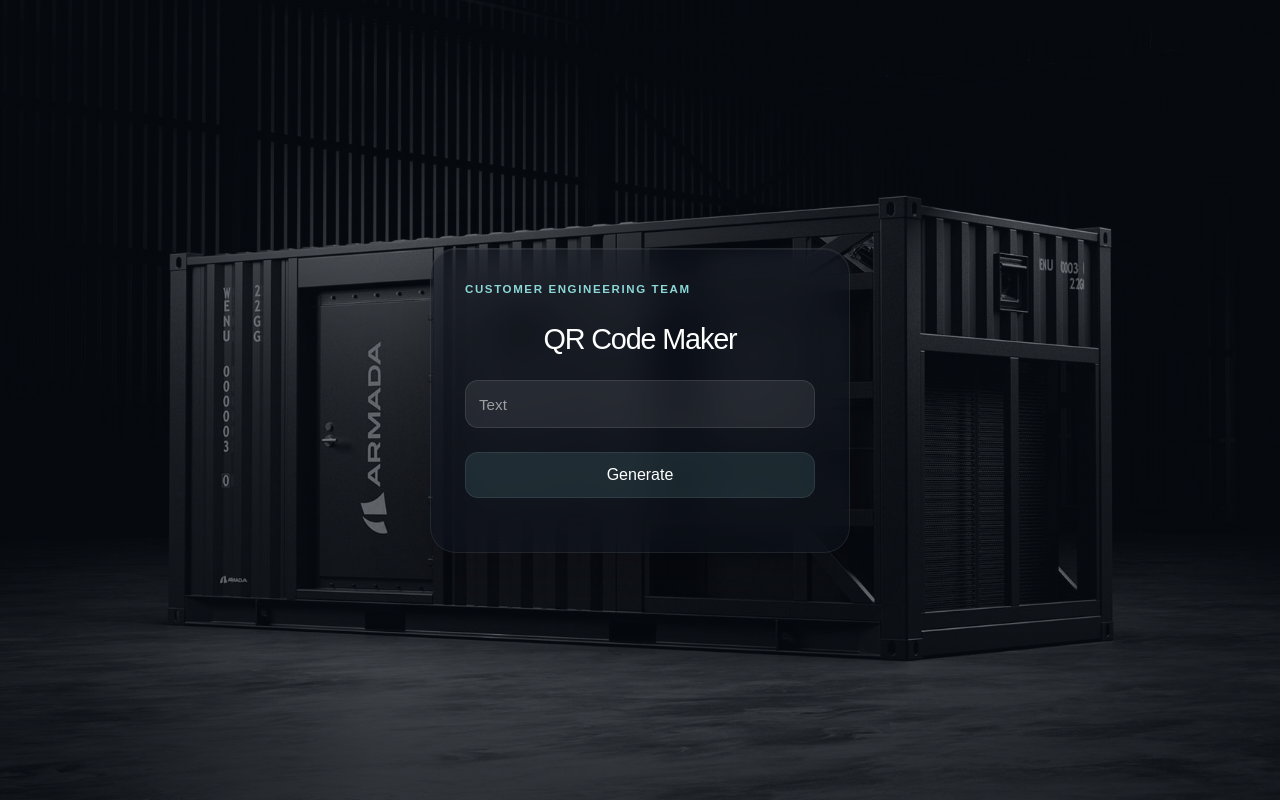
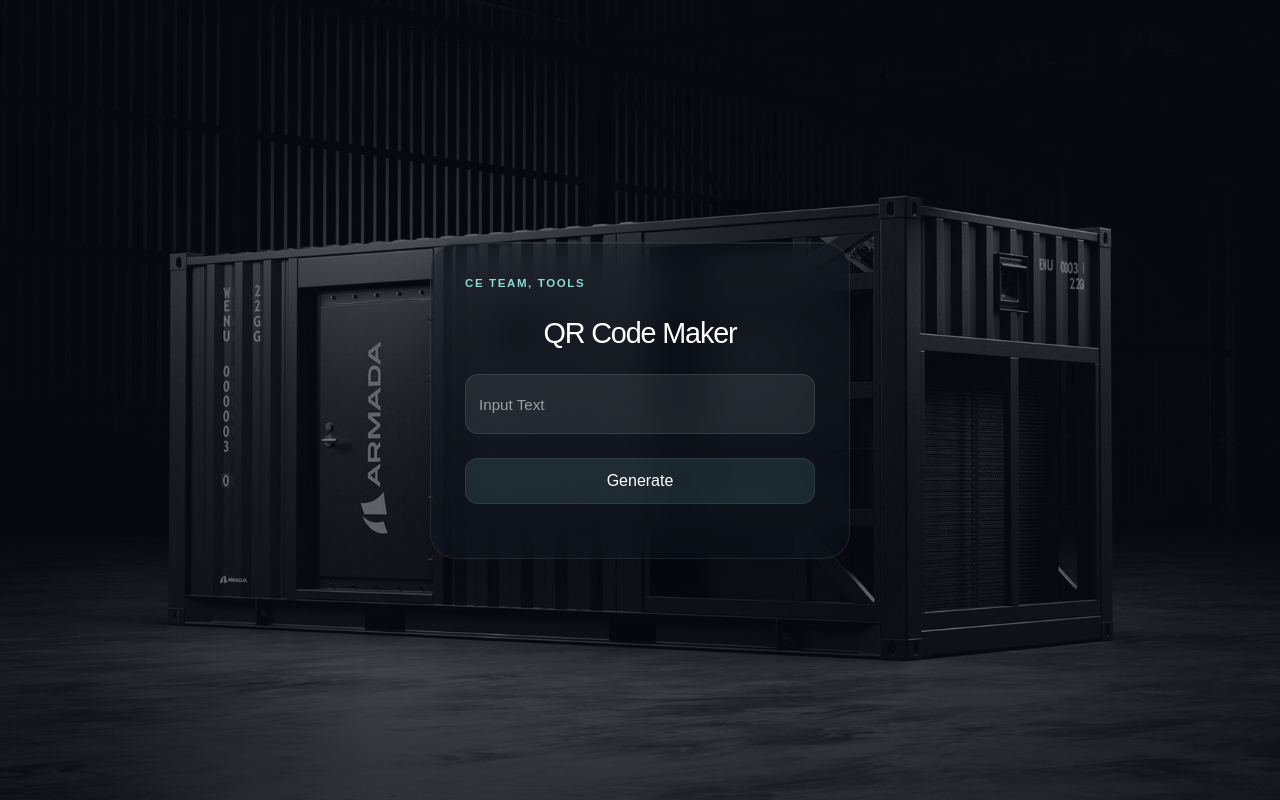
Before and after one commit to lawesworks/marketing-tools, a plain HTML site: page qrcode/index.html in a window 1280 px wide. Drawn offline with Linux system fonts and the light colour scheme.

Commit message:
improved input field

```diff
--- a/assets/css/qrcode.css
+++ b/assets/css/qrcode.css
@@ -7,6 +7,7 @@
   --danger: #915F6D;
   --success: #3F8C6B;
   --warning: orange;
+  --emphasis: #8CD7D7;
 }
 
 * {
@@ -229,7 +230,7 @@
 
 .floating-field input {
   width: 100%;
-  padding: 18px 14px 10px;
+  padding: 30px 14px 10px;
 
   background: rgba(255,255,255,.08);
   color: white;
@@ -271,8 +272,8 @@
   top: 8px;
   transform: translateY(0);
 
-  font-size: .72rem;
-  color: rgba(255,255,255,.78);
+  font-size: .78rem;
+  color: rgba(140, 215, 215,.78);
 }
 
 .auth-spinner-wrap {
@@ -373,3 +374,7 @@
 
     opacity: 1;
 }
+
+#qrcode img {
+
+}
--- a/qrcode/index.html
+++ b/qrcode/index.html
@@ -13,13 +13,13 @@
 <body>
   <main class="auth-shell">
     <section class="auth-card">
-      <p class="eyebrow">Customer Engineering Team</p>
+      <p class="eyebrow">CE Team, Tools</p>
       <h1>QR Code Maker</h1>
 
       <form id="auth-Form">
         <div class="floating-field">
           <input type="text" id="qrText" placeholder=" "  required />
-          <label for="qrText">Text</label>
+          <label for="qrText">Input Text</label>
         </div>
         <button type="button" id="generateQrBtn" class="auth-btn">Generate</button>
         <p id="message" class="auth-message"></p>
```
